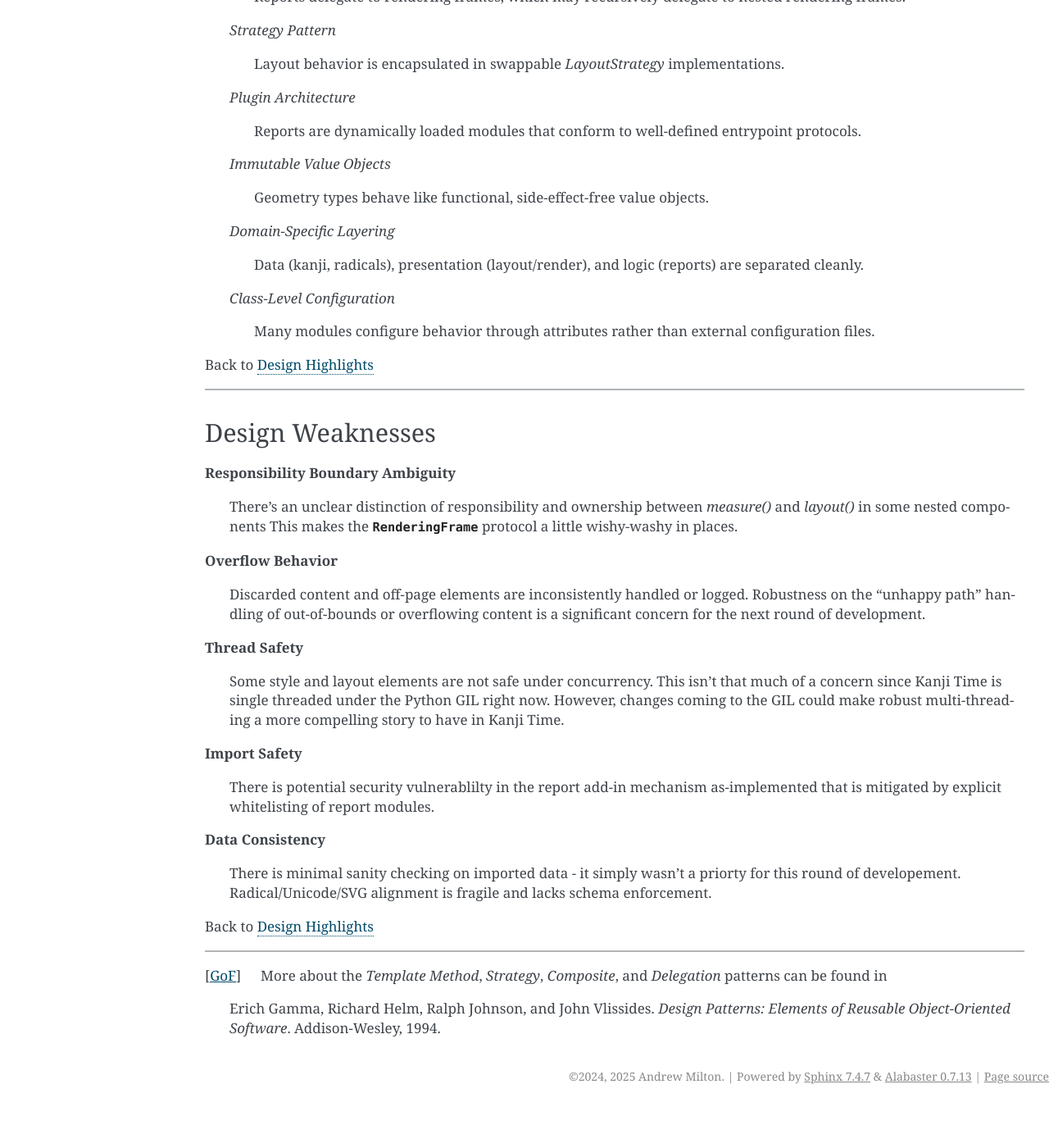
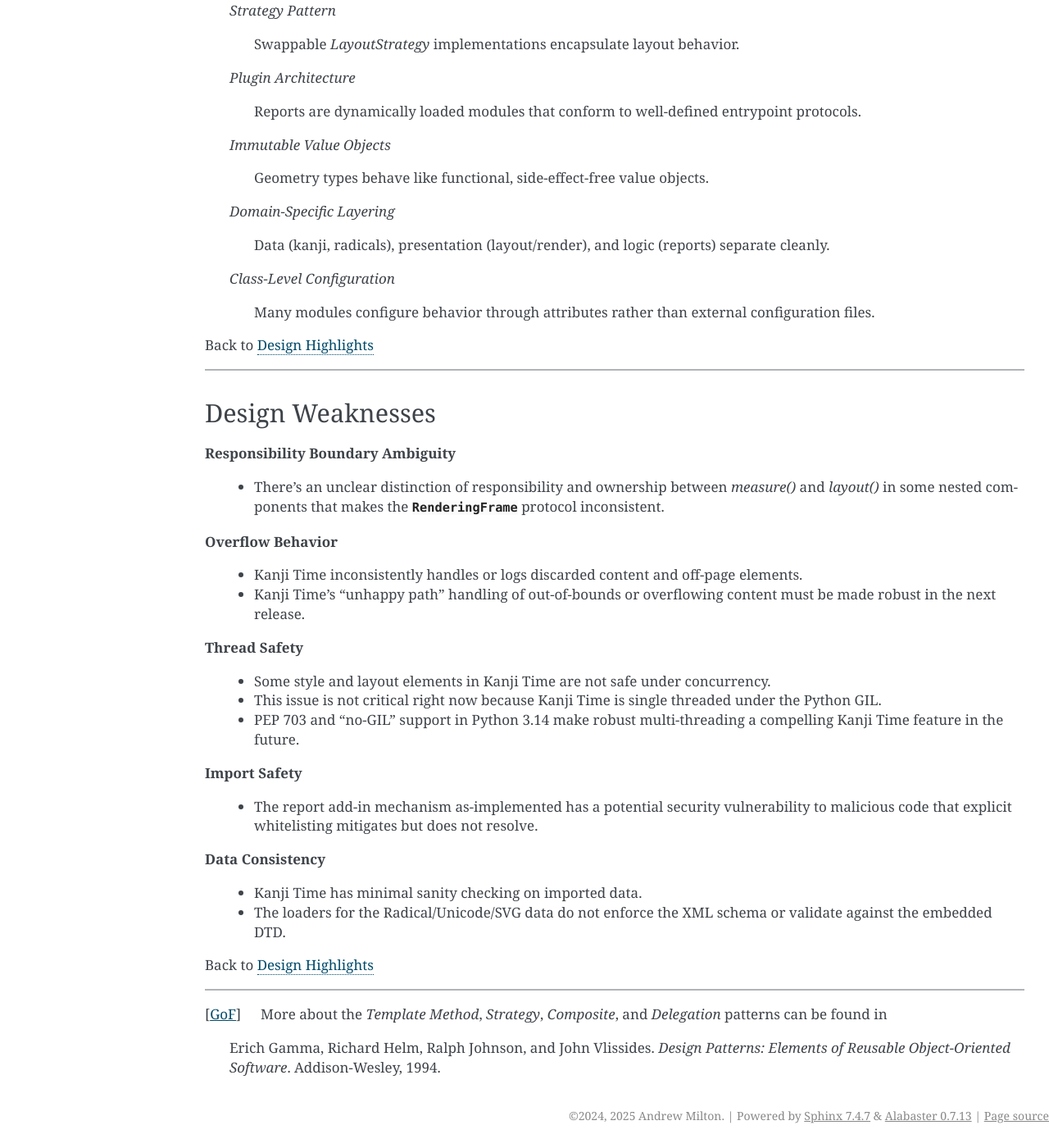
Before and after one commit to HouseElves/kanji_time_public, a Sphinx documentation site: the page built from docs/source/design/review.rst, in a window 1280 px wide and 1400 px high, scrolled down 1942 px. Shown: the whole window at 82% size. Built offline with Sphinx 7.4.7, drawn with Linux system fonts in a browser that asks for light colours; before the commit the page ends 3294 px from its top, so only the background shows below that; some of the changed text lies outside the part shown.

Commit message:
EDIT:  polishing the prose     - eliminate typos     - transform  passive voice to active     - reframe first person to thrid person with a clear subject pertaining to a Kanji Time element

```diff
--- a/docs/source/design/review.rst
+++ b/docs/source/design/review.rst
@@ -4,8 +4,8 @@
 Design Highlights
 =================
 
-The code architect, developer, and doc author for Kanji Time, Andrew Milton, has a strong preference for the clean hybrid Functional-OOP driven designs that Python is particularly well suited for.
-A crucial part of the Kanji Time design philosophy is preference for small immutable data objects, severely limited class hierarchy depth, and aggregated behaviors over specialization.
+Kanji Time favors a hybrid functional-OOP design philosophy that leverages Python's strengths in composition and immutability.
+Key parts of this philosophy are a preference for small immutable data objects, severely limited class hierarchy depth, and aggregated behaviors over specialization.
 
 Design Highlights Contents
 --------------------------
@@ -61,23 +61,24 @@
 
   - Clear separation of concerns: data gathering, pagination, rendering.
   - Protocol-based interface via :class:`ReportingFrame` and :class:`PageController` allows pluggable reports.
-  - Whitelist mechanism ensures only authorized report modules are executed.
+  - Whitelisting authorized report modules ensures that Kanji Time only executes known code.
 
 **Well-Defined Reusable Layout System**
 
   - Geometric primitives (:class:`Distance`, :class:`Extent`, :class:`Region`, :class:`Pos`) are expressive and reusable.
-  - Positioning content and managing content data are seperated concerns via content frames, content containers and pluggable layout stratagies.
+  - The content frames and containers separate the positioning of content from the content data itself as distinct concerns.
+    This separation allows pluggable layout strategies to position page elements without requiring explicit knowledge of the page data.
   - The Stack-based layout strategy is simple, composable, and well-encapsulated.
   - Differing content types modeled as :class:`RenderingFrame` components are isolated, predictable, and testable.
 
 **Developer Awareness**
 
-  - Ideas for future growth and review notes about code weak points in well-labeled review and development notes reflect active thinking and design foresight.
-  - Mermaid diagrams and documentation are integrated into the codebase as first-class citzens with an eye to rapid on-boarding
+  - Development notes document known limitations and opportunities for future enhancement.
+  - Mermaid diagrams and documentation are integrated into the codebase as first-class citizens with an eye to rapid on-boarding
 
 **Intentional Design Patterns**
 
-  Kanji Time leverages several well-recognized Design Patterns [GoF]_ in the codebase either explictly or as emergent behavior.
+  Kanji Time leverages several well-recognized Design Patterns [GoF]_ in the codebase either explicitly or as emergent behavior.
 
   *Template Method Pattern*, *Model-View-Controller*
 
@@ -89,7 +90,7 @@
 
   *Strategy Pattern*
 
-      Layout behavior is encapsulated in swappable `LayoutStrategy` implementations.
+    Swappable `LayoutStrategy` implementations encapsulate layout behavior.
 
   *Plugin Architecture*
 
@@ -101,7 +102,7 @@
 
   *Domain-Specific Layering*
 
-      Data (kanji, radicals), presentation (layout/render), and logic (reports) are separated cleanly.
+      Data (kanji, radicals), presentation (layout/render), and logic (reports) separate cleanly.
 
   *Class-Level Configuration*
 
@@ -118,28 +119,27 @@
 
 **Responsibility Boundary Ambiguity**
 
-    There's an unclear distinction of responsibility and ownership between `measure()` and `layout()` in some nested components
-    This makes the :class:`RenderingFrame` protocol a little wishy-washy in places.
+    - There's an unclear distinction of responsibility and ownership between `measure()` and `layout()` in some nested components that makes the :class:`RenderingFrame` protocol inconsistent.
 
 **Overflow Behavior**
 
-    Discarded content and off-page elements are inconsistently handled or logged.
-    Robustness on the "unhappy path" handling of out-of-bounds or overflowing content is a significant concern for the next round of development.
+    - Kanji Time inconsistently handles or logs discarded content and off-page elements.
+    - Kanji Time's "unhappy path" handling of out-of-bounds or overflowing content must be made robust in the next release.
 
 **Thread Safety**
 
-    Some style and layout elements are not safe under concurrency.
-    This isn't that much of a concern since Kanji Time is single threaded under the Python GIL right now.
-    However, changes coming to the GIL could make robust multi-threading a more compelling story to have in Kanji Time.
+    - Some style and layout elements in Kanji Time are not safe under concurrency.
+    - This issue is not critical right now because Kanji Time is single threaded under the Python GIL.
+    - PEP 703 and "no-GIL" support in Python 3.14 make robust multi-threading a compelling Kanji Time feature in the future.
 
 **Import Safety**
 
-    There is potential security vulnerablilty in the report add-in mechanism as-implemented that is mitigated by explicit whitelisting of report modules.
+    - The report add-in mechanism as-implemented has a potential security vulnerability to malicious code that explicit whitelisting mitigates but does not resolve.
 
 **Data Consistency**
 
-    There is minimal sanity checking on imported data - it simply wasn't a priorty for this round of developement.
-    Radical/Unicode/SVG alignment is fragile and lacks schema enforcement.
+    - Kanji Time has minimal sanity checking on imported data.
+    - The loaders for the Radical/Unicode/SVG data do not enforce the XML schema or validate against the embedded DTD.
 
 Back to :ref:`highlights_contents`
 
```
Also changed, not shown: other parts of docs/source/design/review.rst (+3 -3 lines), docs/source/road_ahead_redux.rst (+53 -24 lines).
